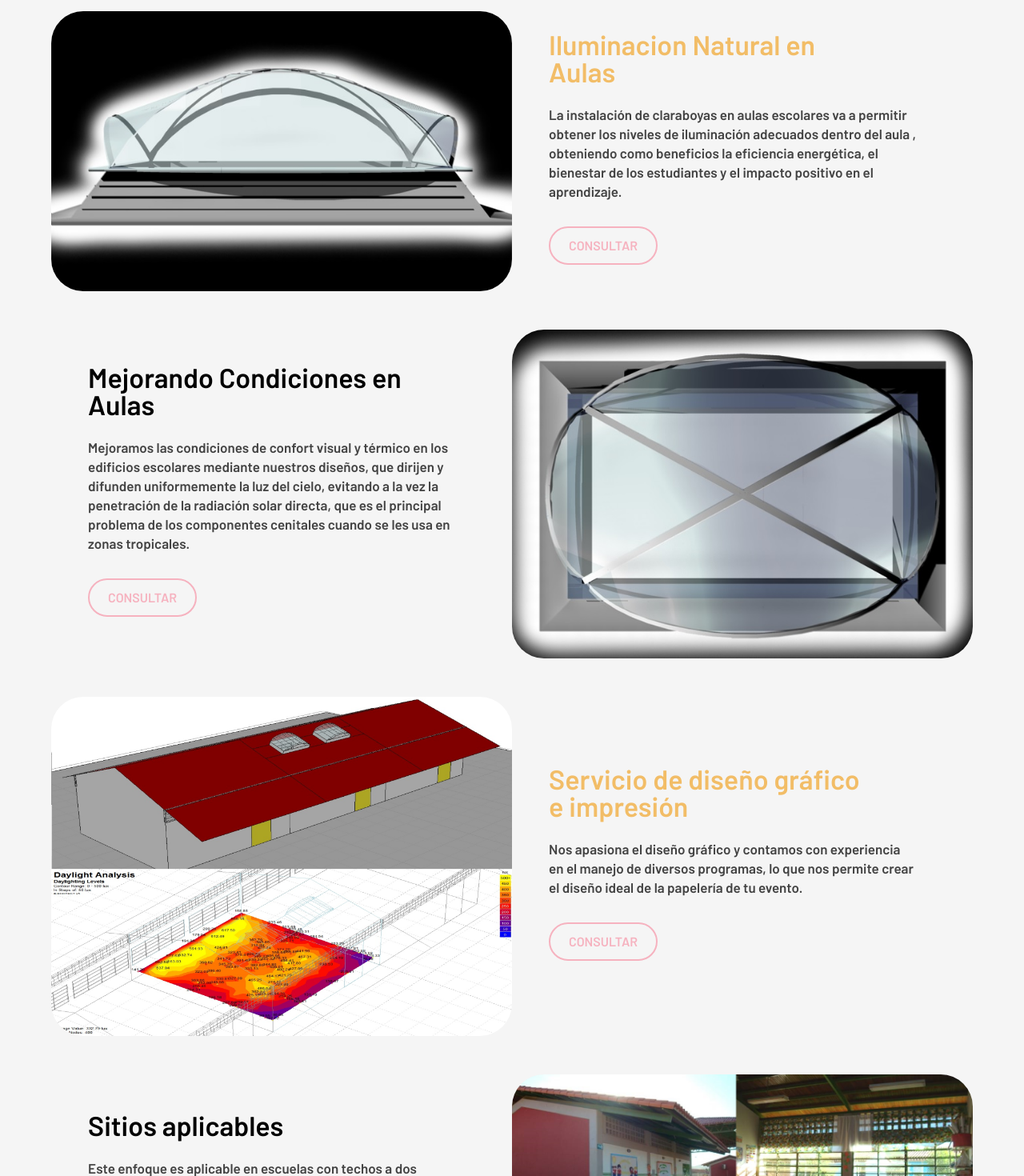
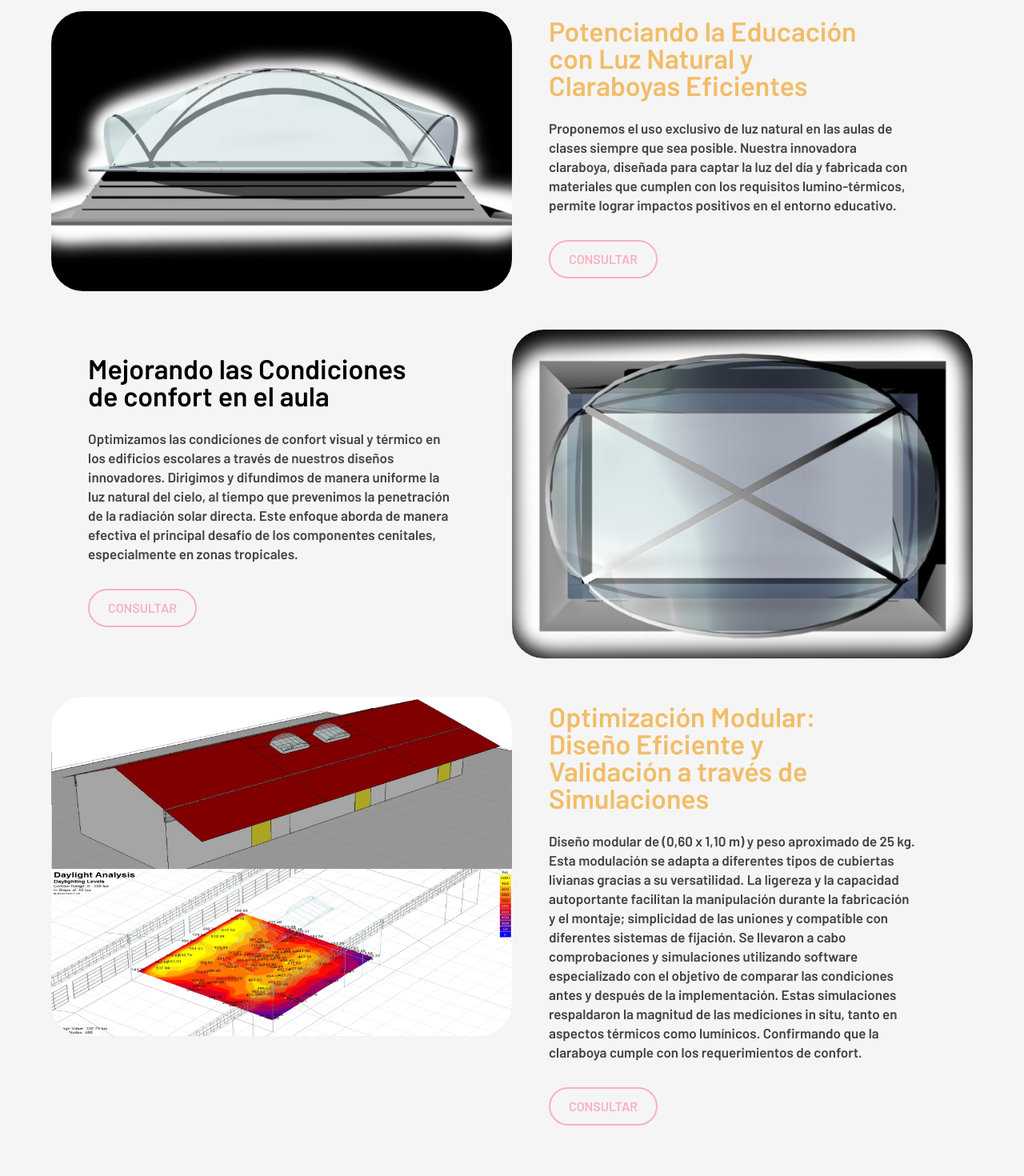
Before and after one commit to aliriodi/claraboya, a React (Create React App) app: page / in a window 1280 px wide. Shown: the part 860-2330 px from the top of the page at 80% size. Built offline with nearby package versions, Linux system fonts and the light colour scheme.

Commit message:
cambiando textos

```diff
--- a/src/mocks/home_mock.js
+++ b/src/mocks/home_mock.js
@@ -5,23 +5,23 @@ import homec4 from "../assets/claraboya/Escuela1v2.png"
 
 export const home_mock = [
     {
-        titulo: "Iluminacion Natural en Aulas",
-        texto: "La instalación de claraboyas  en aulas escolares  va a permitir obtener los niveles de iluminación adecuados dentro del aula , obteniendo como beneficios la eficiencia energética, el bienestar de los estudiantes y el impacto positivo en el aprendizaje.",
+        titulo: "Potenciando la Educación con Luz Natural y Claraboyas Eficientes",
+        texto: "Proponemos el uso exclusivo de luz natural en las aulas de clases siempre que sea posible. Nuestra innovadora claraboya, diseñada para captar la luz del día y fabricada con materiales que cumplen con los requisitos lumino-térmicos, permite lograr impactos positivos en el entorno educativo.",
         img: homec2
     },
     {
-        titulo: "Mejorando Condiciones en Aulas",
-        texto: "Mejoramos las condiciones de confort visual y térmico en los edificios escolares mediante nuestros diseños, que dirijen y difunden uniformemente la luz del cielo, evitando a la vez la penetración de la radiación solar directa, que es el principal problema de los componentes cenitales cuando se les usa en zonas tropicales.",
+        titulo: "Mejorando las Condiciones de confort en el aula",
+        texto: "Optimizamos las condiciones de confort visual y térmico en los edificios escolares a través de nuestros diseños innovadores. Dirigimos y difundimos de manera uniforme la luz natural del cielo, al tiempo que prevenimos la penetración de la radiación solar directa. Este enfoque aborda de manera efectiva el principal desafío de los componentes cenitales, especialmente en zonas tropicales.",
         img: homec3
     },
     {
-        titulo: "Servicio de diseño gráfico e impresión",
-        texto: "Nos apasiona el diseño gráfico y contamos con experiencia en el manejo de diversos programas, lo que nos permite crear el diseño ideal de la papelería de tu evento.",
+        titulo: "Optimización Modular: Diseño Eficiente y Validación a través de Simulaciones",
+        texto: "Diseño modular de  (0,60 x 1,10 m) y  peso aproximado de 25 kg. Esta modulación se adapta a diferentes tipos de cubiertas livianas gracias a su versatilidad.  La ligereza y la capacidad autoportante facilitan la manipulación durante la fabricación y el montaje; simplicidad de las uniones y compatible con diferentes sistemas de fijación. Se llevaron a cabo comprobaciones y simulaciones utilizando software especializado con el objetivo de comparar las condiciones antes y después de la implementación. Estas simulaciones respaldaron la magnitud de las mediciones in situ, tanto en aspectos  térmicos como lumínicos. Confirmando que la claraboya cumple con los requerimientos de confort.",
         img: homec1
     },
     {
-        titulo: "Sitios aplicables",
-        texto: "Este enfoque es aplicable en escuelas con techos a dos aguas, y busca abordar el impacto ambiental y energético causado por el consumo eléctrico asociado con la iluminación artificial en las aulas. Según estimaciones, el consumo en una sola aula supera los 1430 kWh al año. Esta problemática afecta a más de 5500 centros escolares de educación primaria en Venezuela, según datos del INE (2012-2013).",
+        titulo: "Aplicación en las escuelas más desfavorecidos",
+       texto: "Esta solución  se adapta  principalmente a escuelas rurales y tiene como objetivo abordar los impactos ambientales y energéticos derivados del consumo eléctrico vinculado a la iluminación artificial en las aulas. Según  estudios el consumo en una sola aula supera los 1430 kWh anuales y hay alrededor de 5500 centros  escolares de educación primaria  (Venezuela INE 2012-2013)",
         img: homec4
     }
 ]
```
